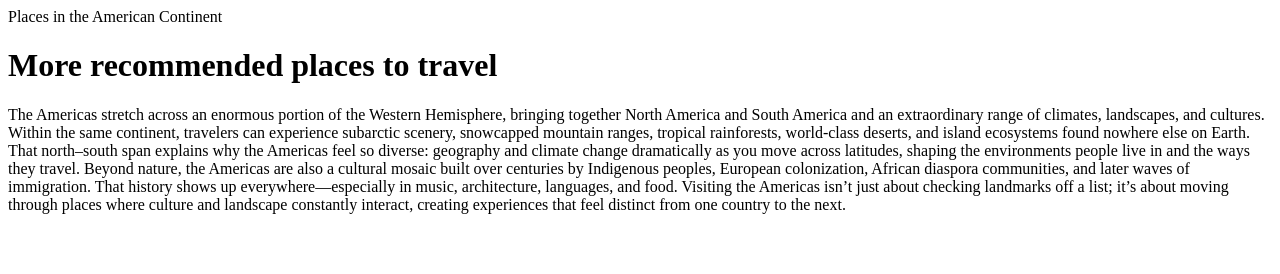
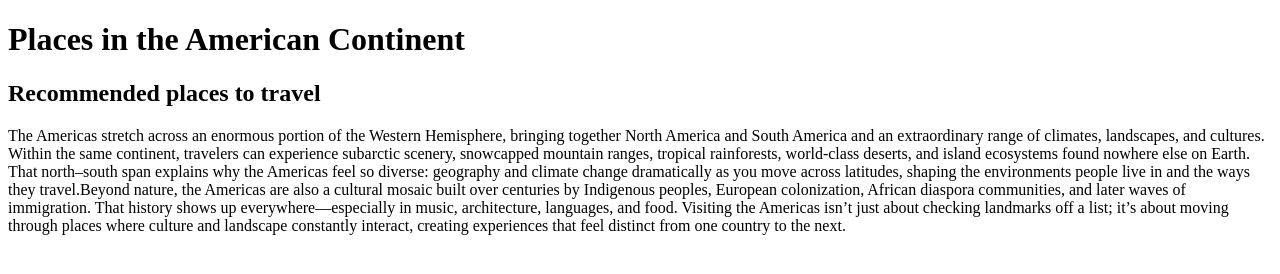
Before and after one commit to gabriellemeyer/a-html-example, a plain HTML site: page index.html in a window 1280 px wide. Drawn offline with Linux system fonts and the light colour scheme.

Commit message:
changed again

```diff
--- a/index.html
+++ b/index.html
@@ -6,13 +6,14 @@
     <meta name="viewport" content="width=device-width, initial-scale=1.0">
     <title>Travel Wonders</title>
 
-</head>Places in the American Continent
+</head>
 
 
 <body>
-    <h1>More recommended places to travel</h1>
-<p>The Americas stretch across an enormous portion of the Western Hemisphere, bringing together North America and South America and an extraordinary range of climates, landscapes, and cultures. Within the same continent, travelers can experience subarctic scenery, snowcapped mountain ranges, tropical rainforests, world-class deserts, and island ecosystems found nowhere else on Earth. That north–south span explains why the Americas feel so diverse: geography and climate change dramatically as you move across latitudes, shaping the environments people live in and the ways they travel.
-Beyond nature, the Americas are also a cultural mosaic built over centuries by Indigenous peoples, European colonization, African diaspora communities, and later waves of immigration. That history shows up everywhere—especially in music, architecture, languages, and food. Visiting the Americas isn’t just about checking landmarks off a list; it’s about moving through places where culture and landscape constantly interact, creating experiences that feel distinct from one country to the next.</p>
+    <h1>Places in the American Continent</h1>
+        <h2>Recommended places to travel</h2>
+
+<p>The Americas stretch across an enormous portion of the Western Hemisphere, bringing together North America and South America and an extraordinary range of climates, landscapes, and cultures. Within the same continent, travelers can experience subarctic scenery, snowcapped mountain ranges, tropical rainforests, world-class deserts, and island ecosystems found nowhere else on Earth. That north–south span explains why the Americas feel so diverse: geography and climate change dramatically as you move across latitudes, shaping the environments people live in and the ways they travel.Beyond nature, the Americas are also a cultural mosaic built over centuries by Indigenous peoples, European colonization, African diaspora communities, and later waves of immigration. That history shows up everywhere—especially in music, architecture, languages, and food. Visiting the Americas isn’t just about checking landmarks off a list; it’s about moving through places where culture and landscape constantly interact, creating experiences that feel distinct from one country to the next.</p>
 
 </body>
 
```
